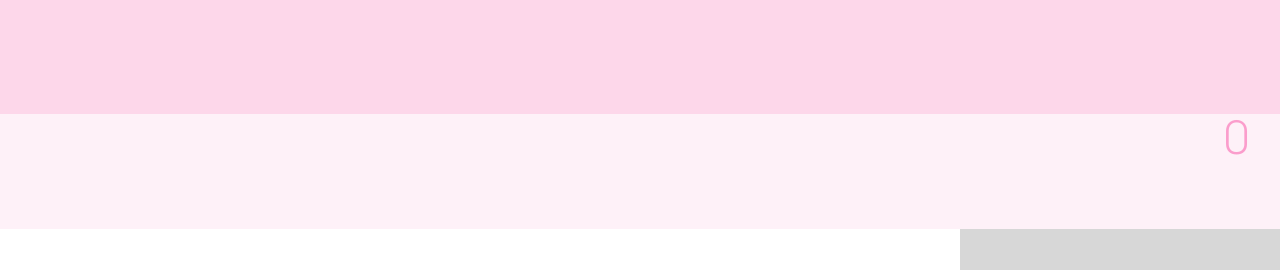
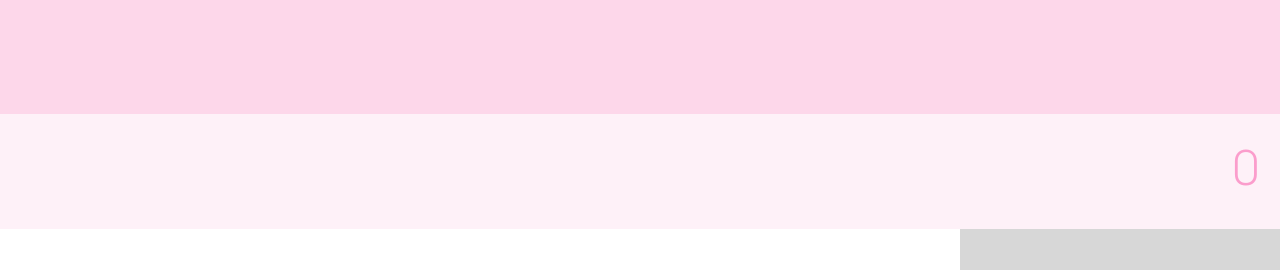
Before and after one commit to aleksandra-lisek/calculator-app, a React (Create React App) app: page / in a window 1280 px wide. Shown: the top 270 px of the page. Built offline with nearby package versions, Linux system fonts and the light colour scheme.

Commit message:
screen styling

```diff
--- a/src/components/Button/Button.js
+++ b/src/components/Button/Button.js
@@ -5,7 +5,6 @@ import classes from './Button.module.css';
 import { specialKeys } from '../constants';
 
 class Button extends React.PureComponent {
-
   render() {
     const { buttonKey, onButtonClick } = this.props;
     const handleClick = (e) => { onButtonClick(e.target.textContent); };
--- a/src/components/Button/Button.module.css
+++ b/src/components/Button/Button.module.css
@@ -44,7 +44,6 @@
 }
 
 .RegularButton:hover{
-    /* transform: scale(1.01); */
     color: #f979b9b3;
     font-size: 32px;
   }
--- a/src/components/Screen/Screen.js
+++ b/src/components/Screen/Screen.js
@@ -8,10 +8,10 @@ const screen = (props) => {
 
   return (
     <div className={classes.Screen}>
-      <div className={classes.TopScreen}>
+      <div className={[classes.HalfScreen, classes.TopScreen].join(' ')}>
         <span>{expression}</span>
       </div>
-      <div className={classes.BottomScreen}>
+      <div className={[classes.HalfScreen, classes.BottomScreen].join(' ')}>
         <span>{total}</span>
       </div>
     </div>
--- a/src/components/Screen/Screen.module.css
+++ b/src/components/Screen/Screen.module.css
@@ -19,29 +19,32 @@
     width: 100%;
 }
 
+.HalfScreen{
+    box-sizing: border-box;
+    height: 50%;
+    line-height: 1.2;
+    text-align: right;
+    display: flex;
+    text-align: right;
+}
+
+.HalfScreen span{
+    margin: 30px 20px;
+    width: 100%;
+}
+
 .TopScreen {
-    height: 50%;
     font-family: 'SamsungSharpSans-bold', Helvetica, sans-serif;
     background-color: #fdd7ea;
-    color: rgba(249, 121, 185, 0.702);
-    /* font-weight: bold; */
-    line-height: 1.2;
-    text-align: right;
+    color: #f979b9b3;
     font-size: 24px;
-}
-.TopScreen span{
-   margin: 30px auto;
 }
 
 
 .BottomScreen{
-    box-sizing: border-box;
     font-family: 'SamsungSharpSans-regular', Helvetica, sans-serif;
     height: 50%;
     background-color: #fef1f8;
-    color: rgba(249, 121, 185, 0.702);
-    line-height: 1.2;
-    font-size: 46px;
-    text-align: right;
-    padding: 0 30px;
+    color: #f979b9b3;
+    font-size: 48px;
 }
```
Also changed, not shown: src/UI/Background/Background.js (added).
